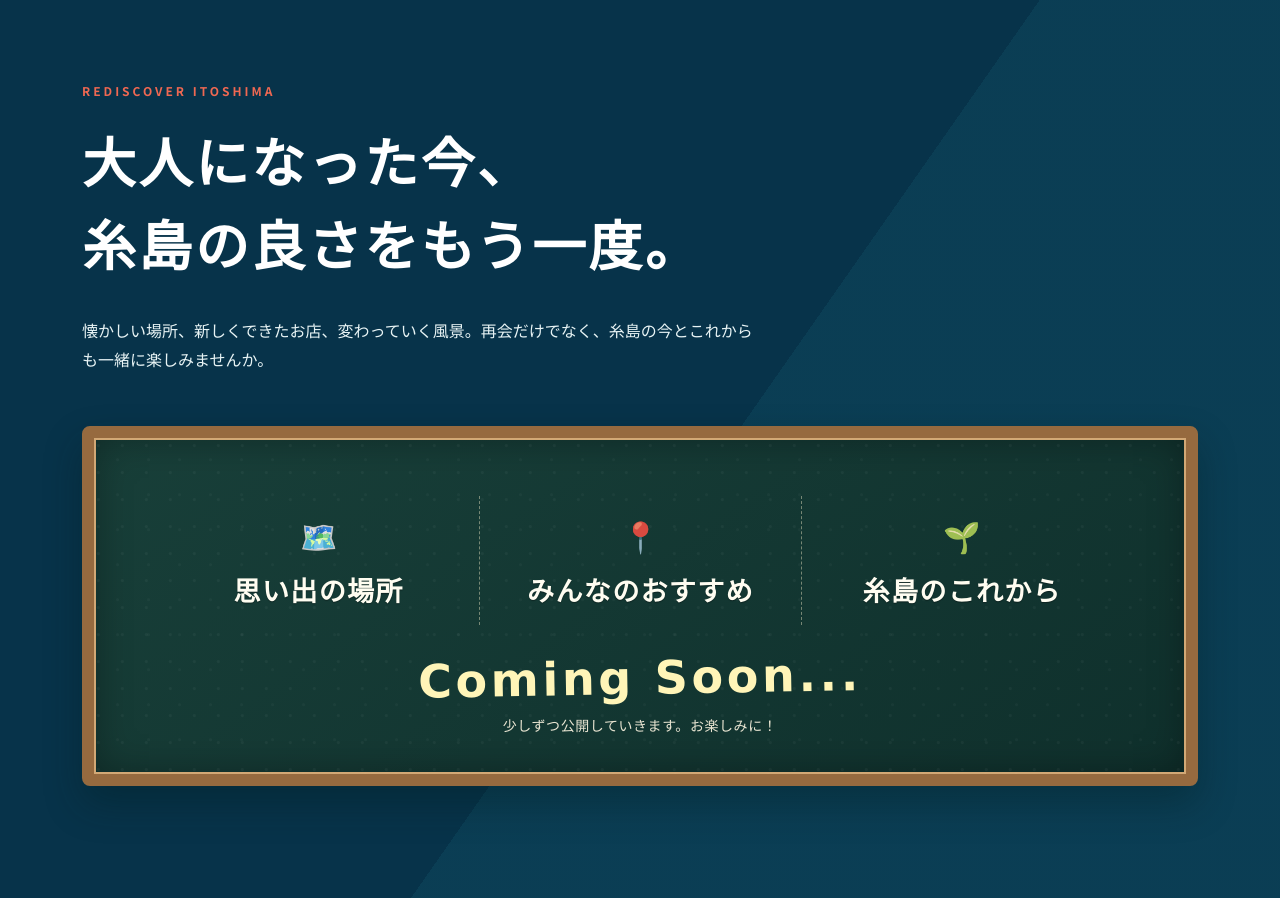
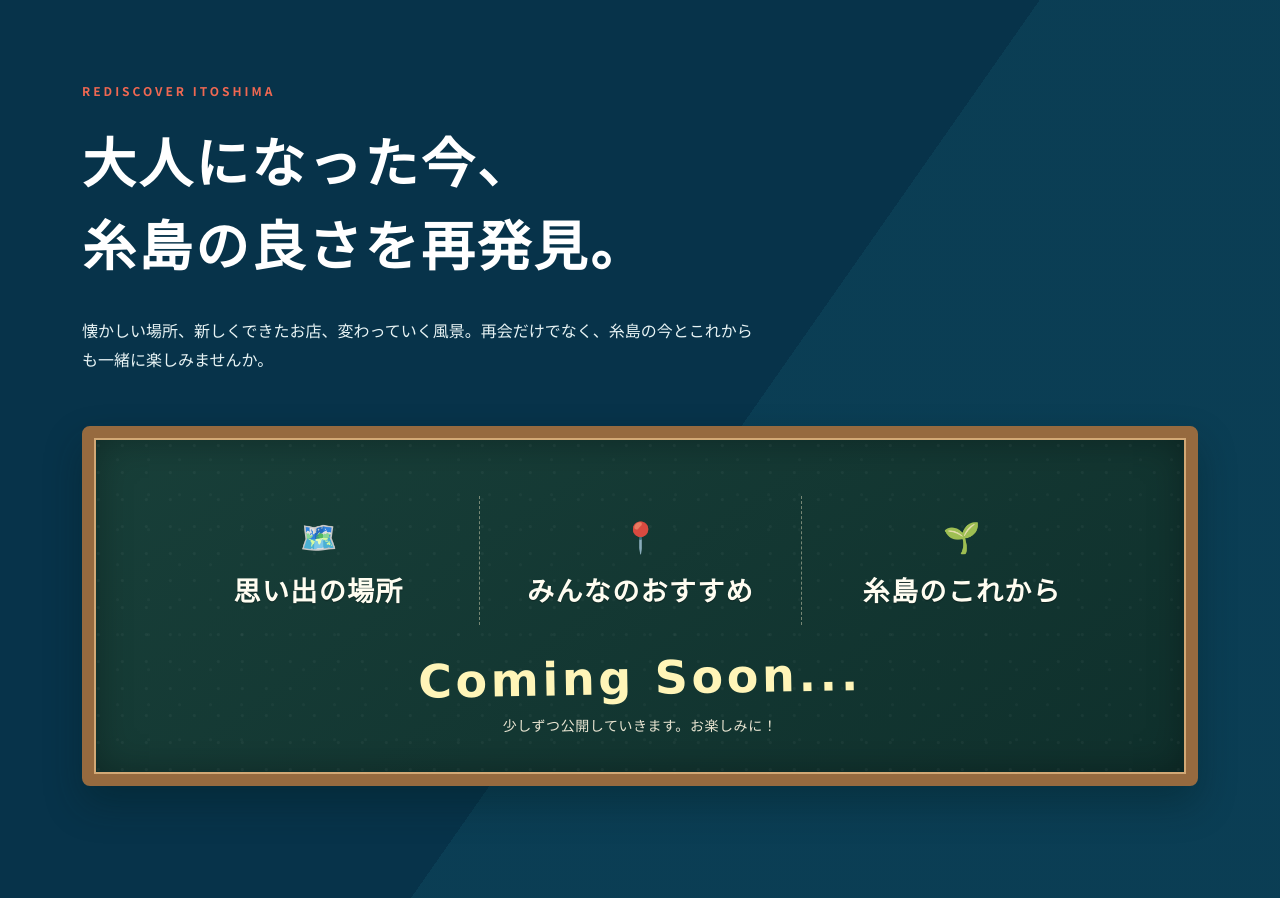
Before and after one commit to agile-drummer/shima-reunion-demo, a plain HTML site: page index.html in a window 1280 px wide. Shown: the part 1980-2901 px from the top of the page. Drawn offline with Linux system fonts and the light colour scheme; a web font is replaced by a local one.

Commit message:
Refine Itoshima rediscovery heading

```diff
--- a/index.html
+++ b/index.html
@@ -107,7 +107,7 @@
     <section id="itoshima" class="itoshima">
       <div class="section-shell">
         <p class="section-kicker">REDISCOVER ITOSHIMA</p>
-        <h2>大人になった今、<br>糸島の良さをもう一度。</h2>
+        <h2>大人になった今、<br>糸島の良さを再発見。</h2>
         <p class="intro">懐かしい場所、新しくできたお店、変わっていく風景。再会だけでなく、糸島の今とこれからも一緒に楽しみませんか。</p>
         <div class="coming-soon-board" aria-label="今後公開予定のコンテンツ">
           <div class="board-items">
```
